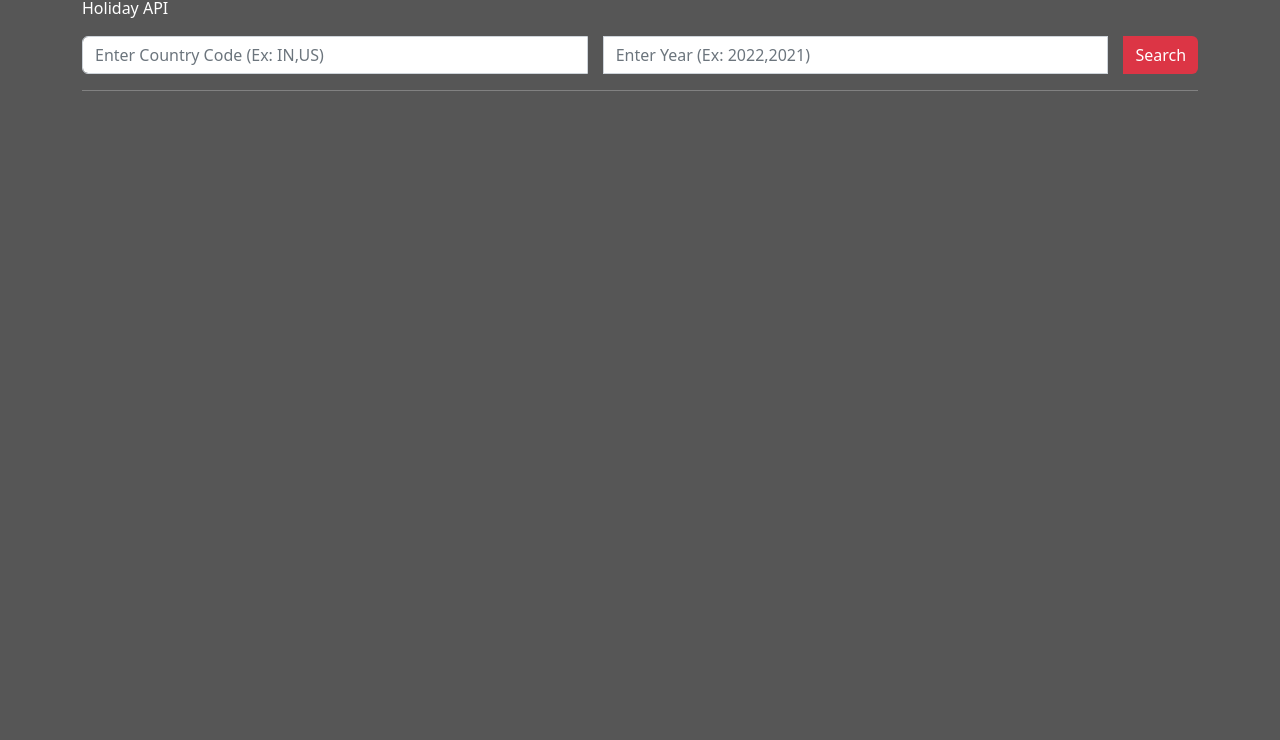
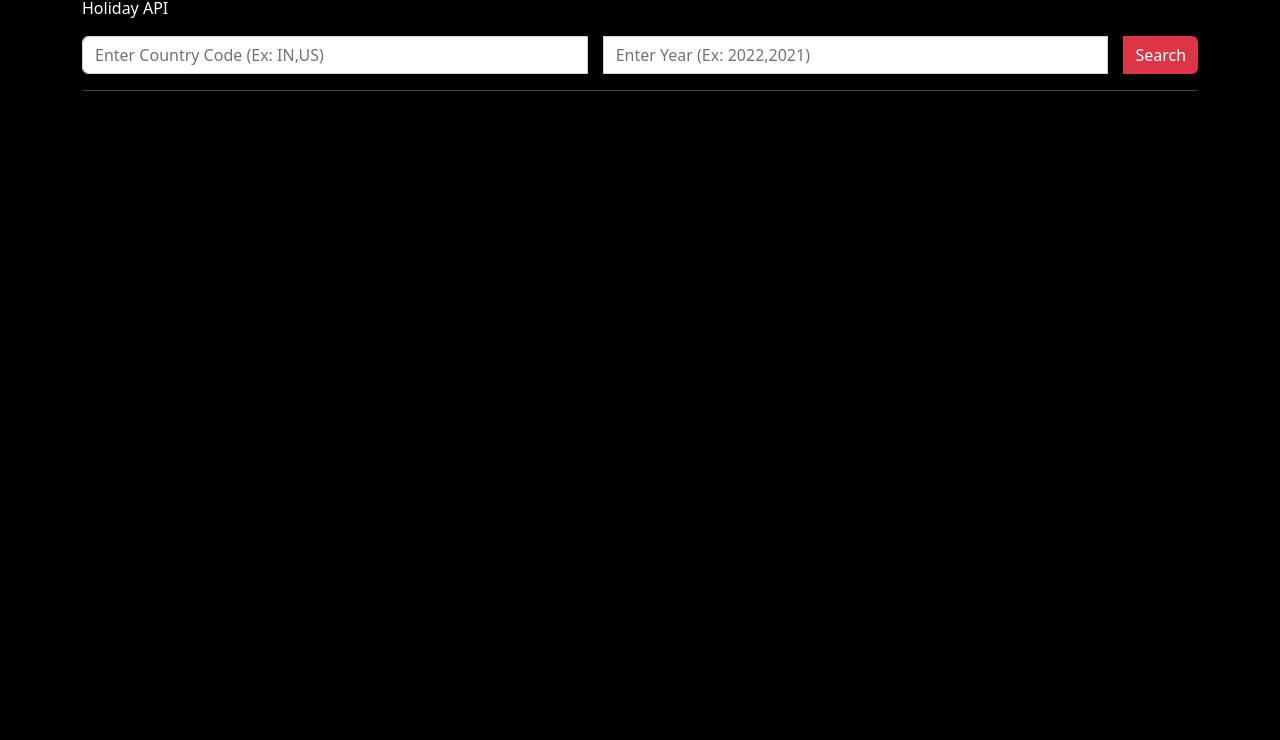
Before and after one commit to abisheik88/Calendar-holidays, a plain HTML site: page Index.html in a window 1280 px wide. Shown: the part 60-800 px from the top of the page. Drawn offline with nearby package versions, Linux system fonts and the light colour scheme.

Commit message:
change of background color

```diff
--- a/style.css
+++ b/style.css
@@ -1,5 +1,5 @@
 body{
-    background-color: rgba(0, 0, 0, 0.662);
+    background-color: rgb(0, 0, 0);
     color: #fff;
 }
 .search-section{
```
